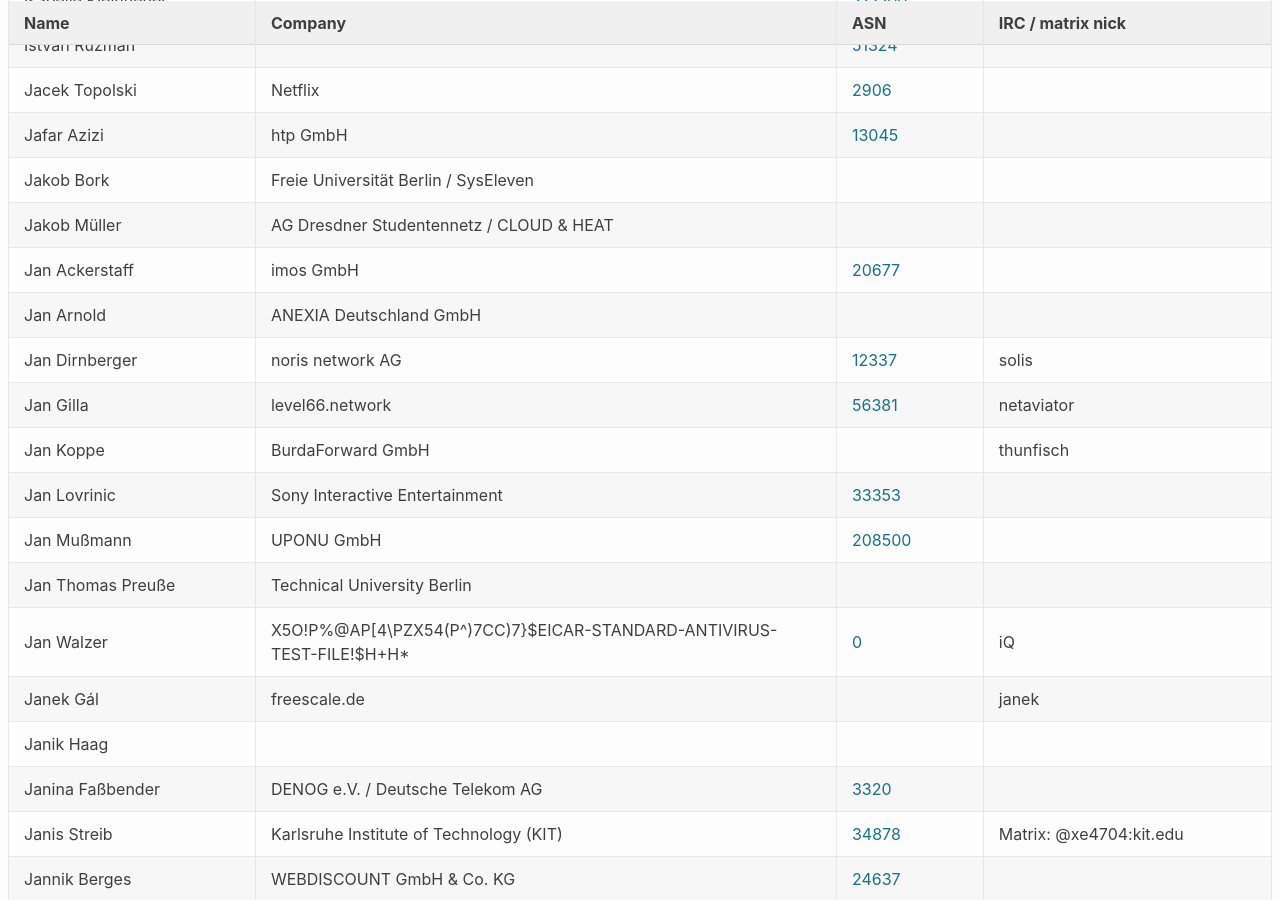
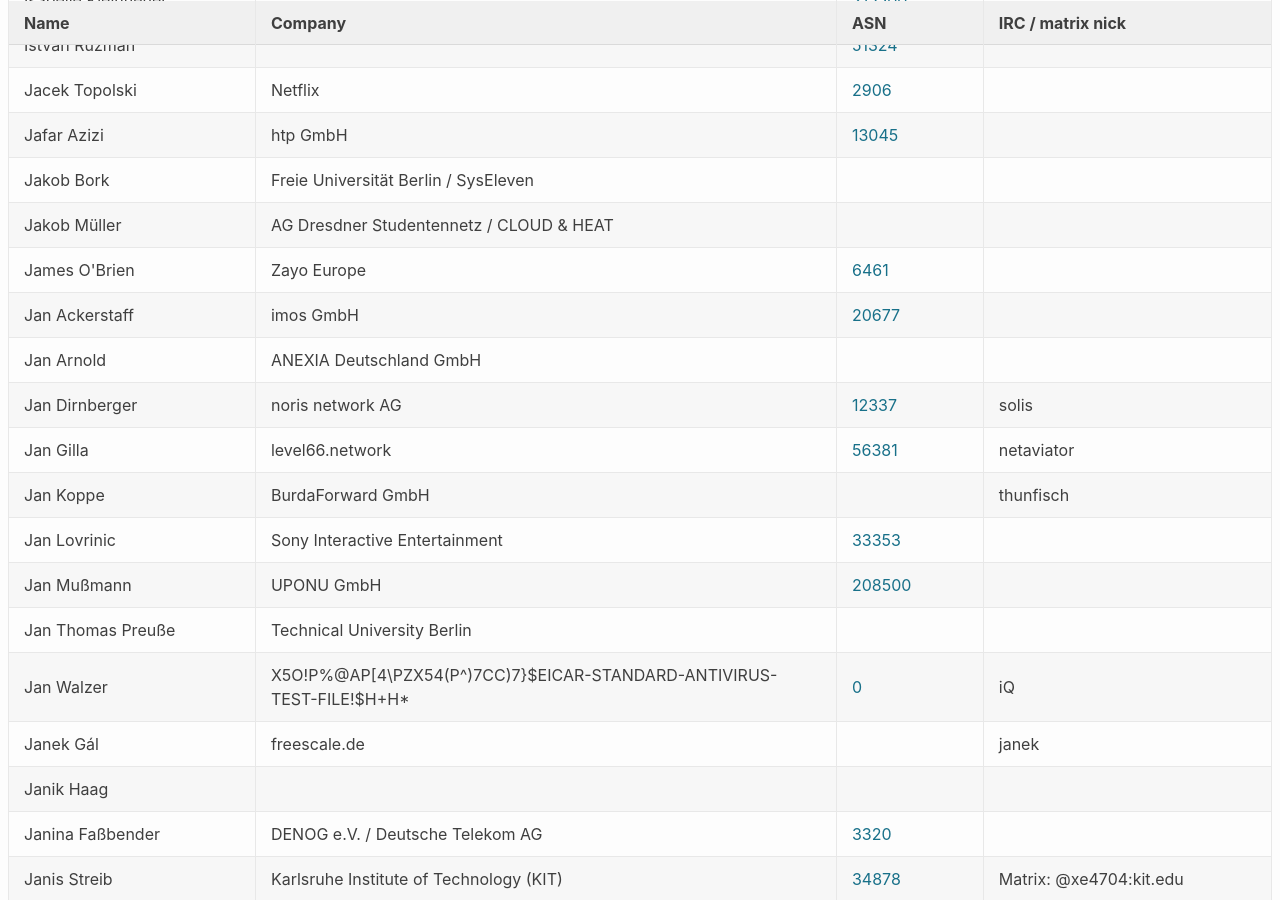
Before and after one commit to denog/pretix-attendeelist, a Jekyll site: the page built from denog16/index.markdown, in a window 1280 px wide and 900 px high, scrolled down 6613 px. Built offline with Jekyll 4.4.1, drawn with Linux system fonts in a browser that asks for light colours; some of the changed text lies outside the part shown.

Commit message:
Latest data: Mon Oct 21 14:48:07 UTC 2024

```diff
--- a/_data/attendees_denog16_onsite.json
+++ b/_data/attendees_denog16_onsite.json
@@ -888,6 +888,12 @@
     "asn": null
   },
   {
+    "name": "James O'Brien",
+    "company": "Zayo Europe",
+    "irc": null,
+    "asn": "6461"
+  },
+  {
     "name": "Jan Ackerstaff",
     "company": "imos GmbH",
     "irc": null,
@@ -2250,6 +2256,12 @@
     "asn": "209039"
   },
   {
+    "name": "Steven Caulfield",
+    "company": "Zayo Europe",
+    "irc": null,
+    "asn": "6461"
+  },
+  {
     "name": "Susann Böhme",
     "company": "IPB Internet Provider in Berlin GmbH",
     "irc": null,
```
